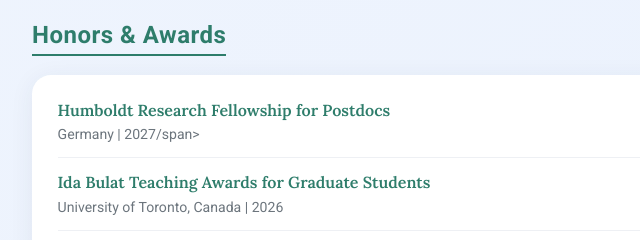
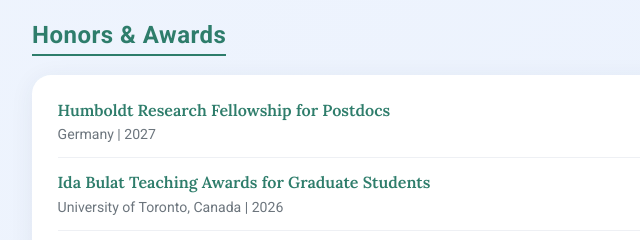
Before and after one commit to fateme-sajadi/fateme-sajadi.github.io, a plain HTML site: page index.html in a window 1280 px wide. Shown: the part 4460-4700 px from the top of the page, 170-810 px from the left. Drawn offline with nearby package versions, Linux system fonts and the light colour scheme; some icons are missing.

Commit message:
Update index.html

```diff
--- a/index.html
+++ b/index.html
@@ -880,7 +880,7 @@
                 <ul class="section-list">
                     <li>
                         <span class="item-title">Humboldt Research Fellowship for Postdocs</span>
-                        <span class="item-meta">Germany | 2027/span>
+                        <span class="item-meta">Germany | 2027</span>
                     </li>
                     <li>
                         <span class="item-title">Ida Bulat Teaching Awards for Graduate Students</span>
```
